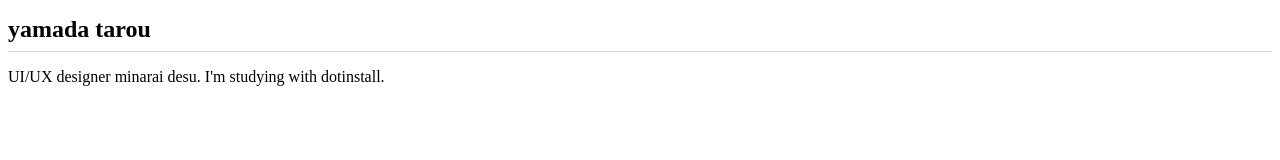
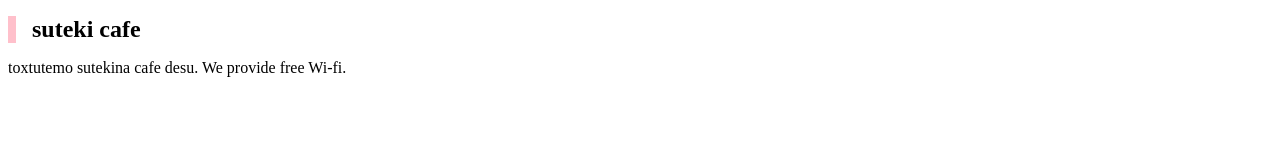
Before and after one commit to tac-coder/dotinstall.github.io, a plain HTML site: page index.html in a window 1280 px wide. Drawn offline with Linux system fonts and the light colour scheme.

Commit message:
Add files via upload

```diff
--- a/css/styles.css
+++ b/css/styles.css
@@ -1,5 +1,5 @@
 h1 {
   font-size: 24px;
-  padding-bottom: 8px;
-  border-bottom: 1px solid #ddd;
+  padding-left: 16px;
+  border-left: 8px solid pink;
 }
--- a/index.html
+++ b/index.html
@@ -2,11 +2,11 @@
 <html lang="ja">
   <head>
     <meta charset="utf-8">
-    <title>yamada tarou no portfolio site</title>
+    <title>suteki cafe</title>
     <link rel="stylesheet" href="css/styles.css">
   </head>
   <body>
-    <h1>yamada tarou</h1>
-    <p>UI/UX designer minarai desu. I'm studying with dotinstall. </p>
+    <h1>suteki cafe</h1>
+    <p>toxtutemo sutekina cafe desu. We provide free Wi-fi. </p>
   </body>
 </html>
```
